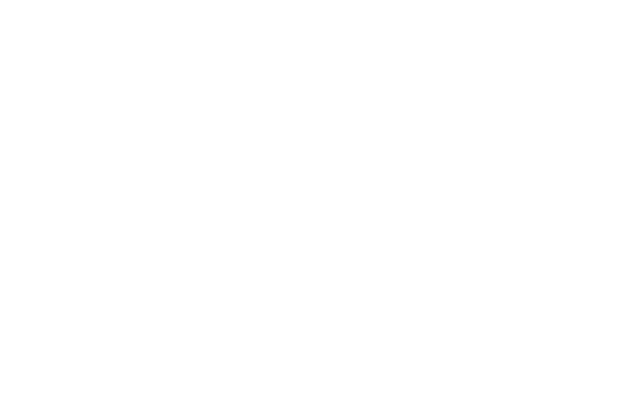
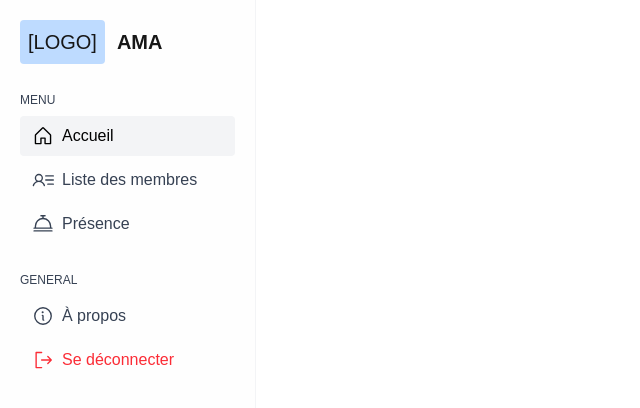
Before and after one commit to tojonirinaAndrian/ama-app, a Next.js app: page /presence in a window 1280 px wide. Shown: the top 408 px of the page, without its empty margins (0-640 px from the left). Built offline with nearby package versions, Linux system fonts and the light colour scheme.

Commit message:
add sidebar component and state management for active page

```diff
--- /dev/null
+++ b/app/components/sidebarComponent.tsx
@@ -0,0 +1,147 @@
+"use client";
+
+import {
+  HouseIcon,
+  UserListIcon,
+  CallBellIcon,
+  SignOutIcon,
+  InfoIcon,
+  ListIcon,
+  XIcon,
+} from "@phosphor-icons/react";
+
+import { Icon } from "@phosphor-icons/react";
+
+import { useSidebarStore } from "@/app/stores/sidebar-store";
+
+type ActivePage = "accueil" | "liste" | "presence" | "a-propos";
+
+const ACTIVE_STYLE = "bg-gray-100 !text-black";
+
+const menuItems = [
+  {
+    title: "MENU",
+    items: [
+      {
+        key: "accueil",
+        label: "Accueil",
+        icon: HouseIcon,
+      },
+      {
+        key: "liste",
+        label: "Liste des membres",
+        icon: UserListIcon,
+      },
+      {
+        key: "presence",
+        label: "Présence",
+        icon: CallBellIcon,
+      },
+    ],
+  },
+  {
+    title: "GENERAL",
+    items: [
+      {
+        key: "a-propos",
+        label: "À propos",
+        icon: InfoIcon,
+      },
+    ],
+  },
+] as const;
+
+interface NavItemProps {
+  active: boolean;
+  label: string;
+  icon: Icon;
+  onClick: () => void;
+}
+
+function NavItem({ active, label, icon: Icon, onClick }: NavItemProps) {
+  return (
+    <li
+      onClick={onClick}
+      className={`flex items-center gap-2 rounded-sm p-3 py-2 cursor-pointer text-gray-700 hover:bg-gray-100 hover:text-black ${
+        active ? ACTIVE_STYLE : ""
+      }`}
+    >
+      <Icon size={22} />
+      <span>{label}</span>
+    </li>
+  );
+}
+
+export default function SidebarComponent() {
+  const { activePage, setActivePage, menuOpen, toggleMenu, closeMenu } =
+    useSidebarStore();
+
+  const menu = (
+    <>
+      <div className="hidden xl:flex items-center gap-3 text-xl">
+        <div className="rounded-sm bg-blue-200 p-2">[LOGO]</div>
+
+        <h2 className="font-bold">AMA</h2>
+      </div>
+
+      {menuItems.map((section) => (
+        <div key={section.title} className="flex flex-col gap-2">
+          <p className="text-xs text-gray-700">{section.title}</p>
+
+          <ul className="flex flex-col gap-1">
+            {section.items.map((item) => (
+              <NavItem
+                active={activePage === item.key}
+                label={item.label}
+                icon={item.icon}
+                onClick={() => setActivePage(item.key)}
+                key={item.key}
+              />
+            ))}
+
+            {section.title === "GENERAL" && (
+              <li className="flex cursor-pointer items-center gap-2 rounded-sm p-3 py-2 text-red-500 hover:bg-red-100">
+                <SignOutIcon size={22} />
+                <span>Se déconnecter</span>
+              </li>
+            )}
+          </ul>
+        </div>
+      ))}
+    </>
+  );
+
+  return (
+    <>
+      <aside className="hidden h-screen w-[20%] flex-col gap-7 border-r border-gray-100 bg-gray-50/20 p-5 xl:flex">
+        {menu}
+      </aside>
+
+      <div className="relative flex w-full flex-col xl:hidden z-5">
+        <button
+          onClick={toggleMenu}
+          className="flex items-center gap-2 border-b border-gray-100 bg-white p-5"
+        >
+          {menuOpen ? (
+            <XIcon size={22} weight="bold" />
+          ) : (
+            <ListIcon size={22} weight="bold" />
+          )}
+
+          <span className="text-xl font-bold">Menu</span>
+        </button>
+
+        {menuOpen && (
+          <div className="flex flex-col gap-7 bg-white p-5">{menu}</div>
+        )}
+      </div>
+
+      {menuOpen && (
+        <div
+          onClick={closeMenu}
+          className="absolute inset-0 z-1 h-screen bg-black/55"
+        />
+      )}
+    </>
+  );
+}
--- a/app/layout.tsx
+++ b/app/layout.tsx
@@ -1,6 +1,7 @@
 import type { Metadata } from "next";
 import { Geist, Geist_Mono } from "next/font/google";
 import "./globals.css";
+import SidebarComponent from "./components/sidebarComponent";
 
 const geistSans = Geist({
   variable: "--font-geist-sans",
@@ -27,7 +28,10 @@
       lang="en"
       className={`${geistSans.variable} ${geistMono.variable} h-full antialiased`}
     >
-      <body className="min-h-full flex flex-col">{children}</body>
+      <body className="min-h-full flex flex-col">
+        <SidebarComponent />
+        {children}
+      </body>
     </html>
   );
 }
--- /dev/null
+++ b/app/stores/sidebar-store.ts
@@ -0,0 +1,33 @@
+import { create } from "zustand";
+
+export type ActivePage =
+  | "accueil"
+  | "liste"
+  | "presence"
+  | "a-propos";
+
+interface SidebarStore {
+  activePage: ActivePage;
+  setActivePage: (page: ActivePage) => void;
+
+  menuOpen: boolean;
+  toggleMenu: () => void;
+  closeMenu: () => void;
+}
+
+export const useSidebarStore = create<SidebarStore>((set) => ({
+  activePage: "accueil",
+
+  setActivePage: (page) =>
+    set({ activePage: page }),
+
+  menuOpen: false,
+
+  toggleMenu: () =>
+    set((state) => ({
+      menuOpen: !state.menuOpen,
+    })),
+
+  closeMenu: () =>
+    set({ menuOpen: false }),
+}));
```
